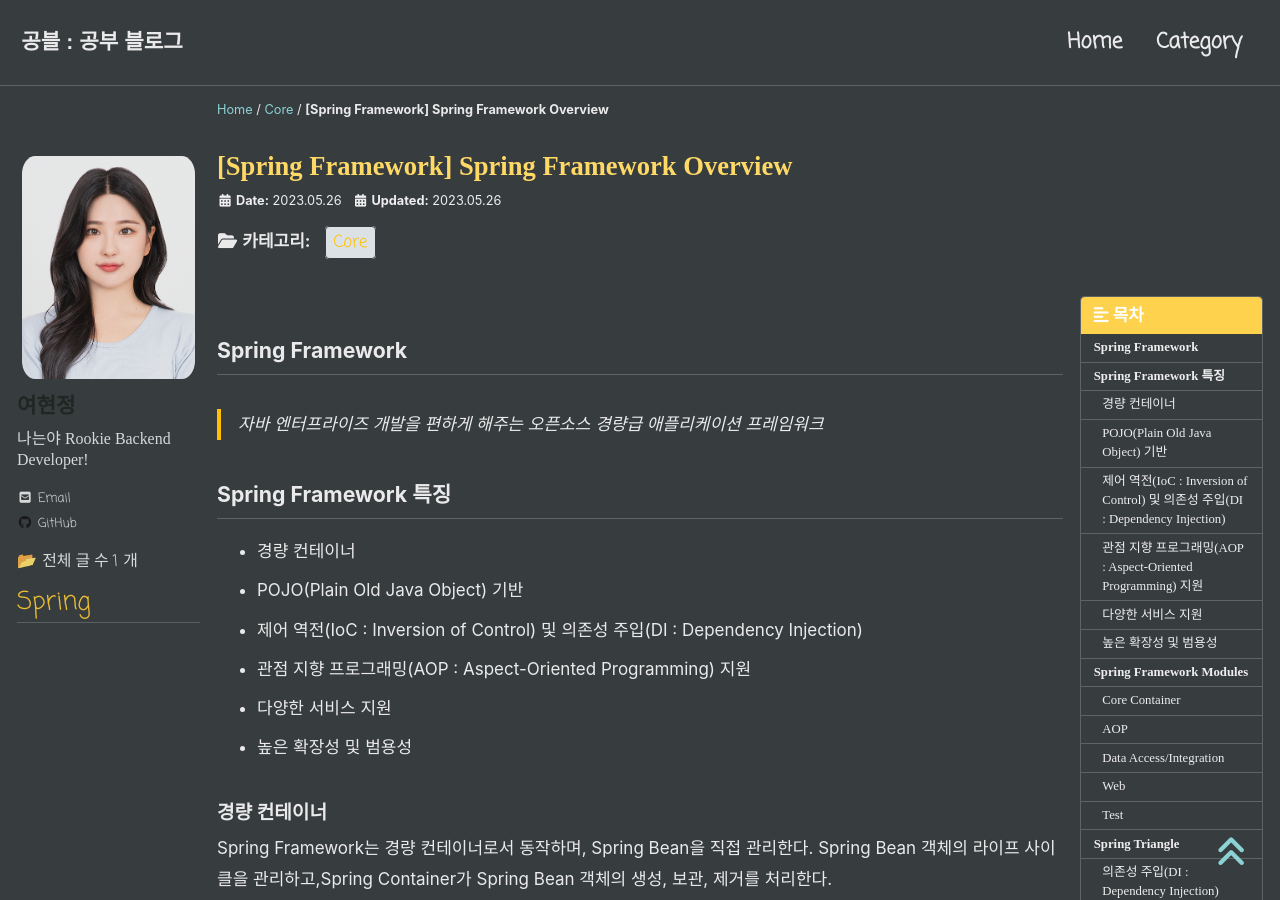
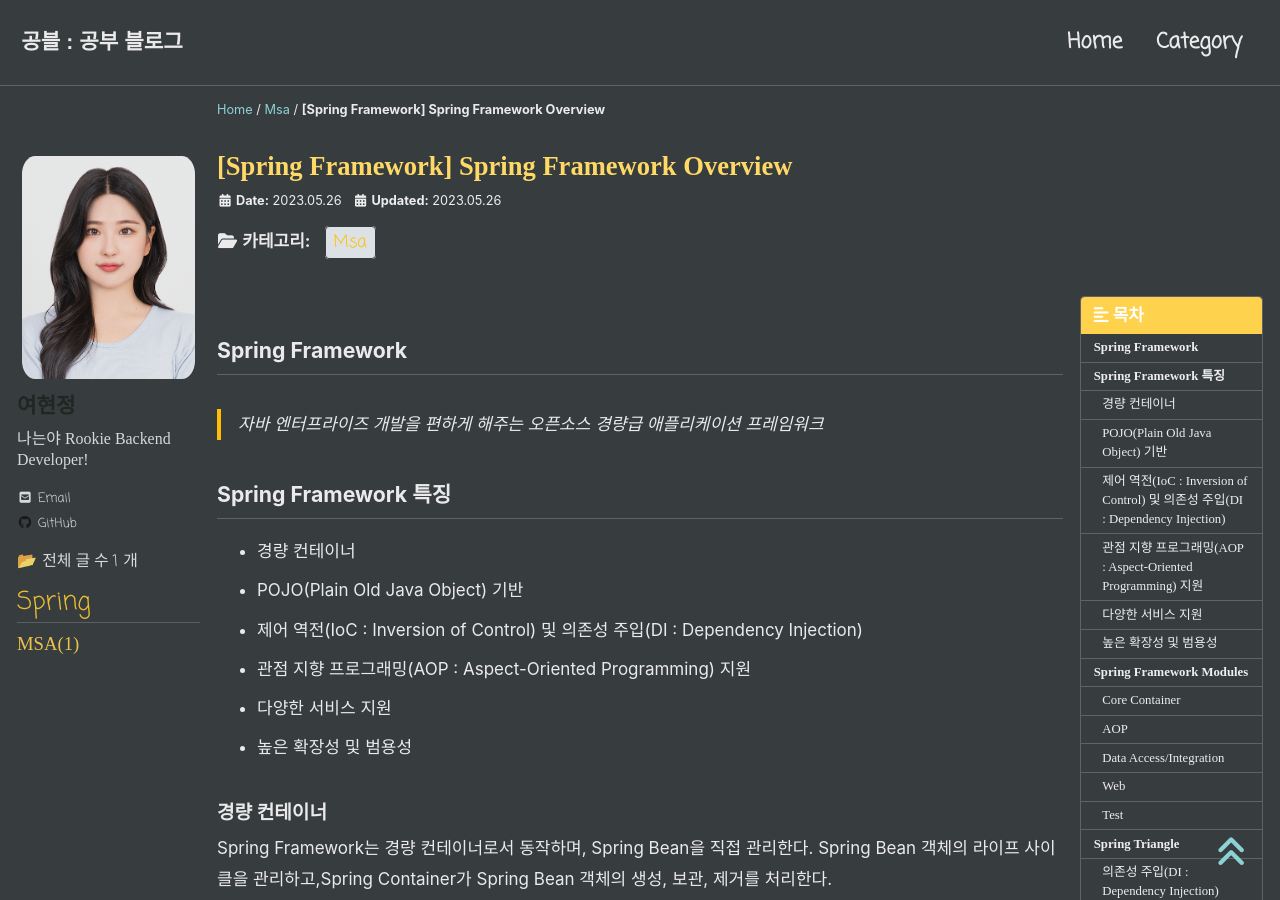
Before and after one commit to yeeeeo/yeeeeo.github.io, a Jekyll site: the page built from _posts/Spring/Msa/2023-05-26-overview.md, in a window 1280 px wide and 900 px high. Built offline with Jekyll 4.4.1, drawn with Linux system fonts in a browser that asks for light colours; cached includes are drawn as plain includes; nearby versions of some CDN libraries; some web fonts are replaced; comment, search, counter and statistics services are not loaded.

Commit message:
카테고리

```diff
--- a/_posts/Spring/Msa/2023-05-26-overview.md
+++ b/_posts/Spring/Msa/2023-05-26-overview.md
@@ -3,7 +3,7 @@ title:  "[Spring Framework] Spring Framework Overview"
 excerpt: "Spring Framework Overview"
 
 categories:
-  - Core
+  - Msa
 
 toc: true
 toc_sticky: true
```
